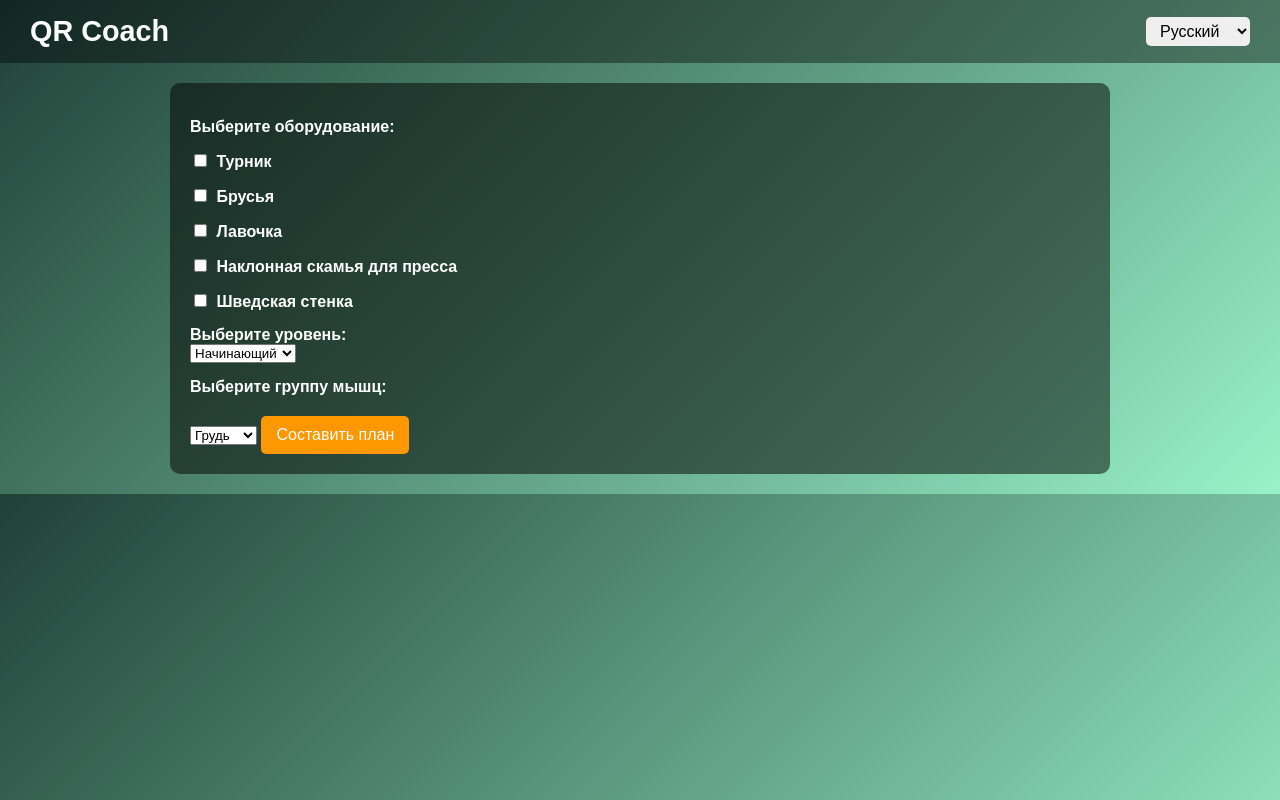
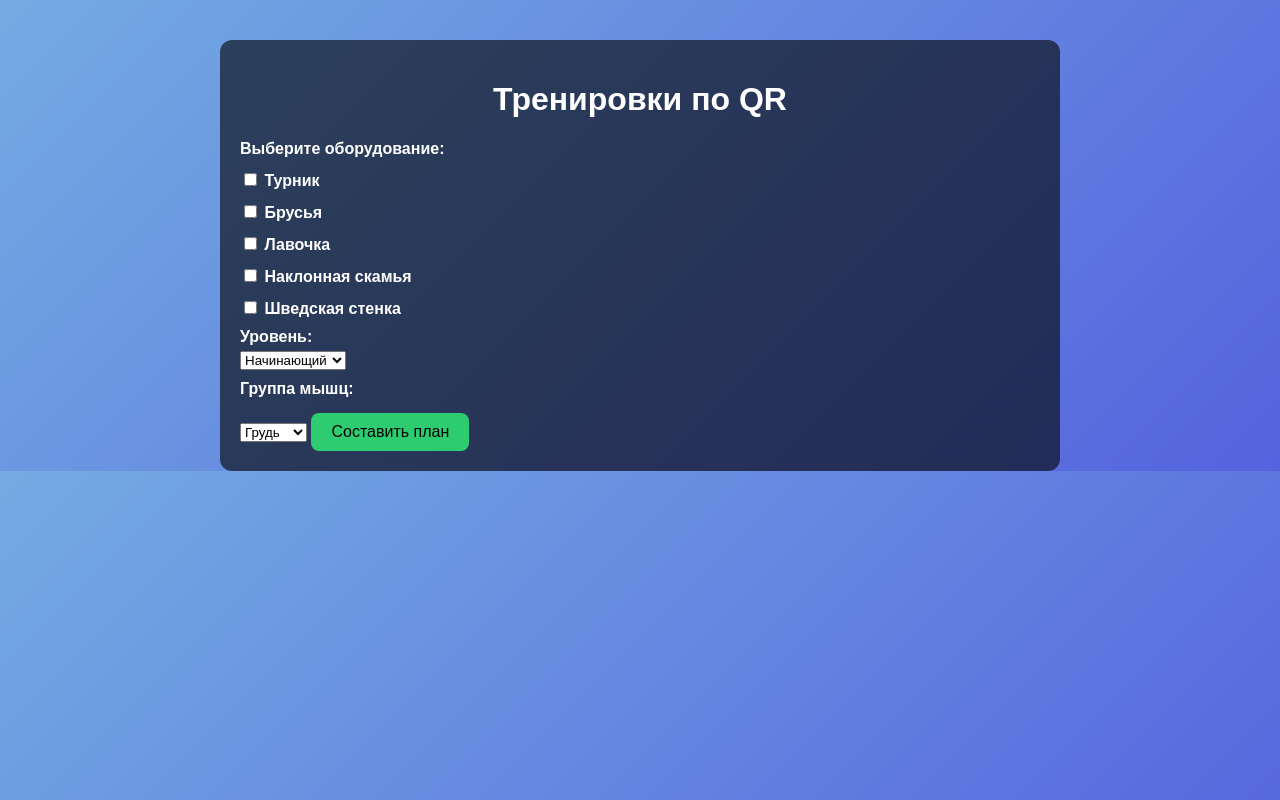
Before and after one commit to QR-coach/QR-coach, a plain HTML site: page index.html in a window 1280 px wide. Drawn offline with Linux system fonts and the light colour scheme.

Commit message:
Update index.html

```diff
--- a/index.html
+++ b/index.html
@@ -3,242 +3,154 @@
 <head>
 <meta charset="UTF-8">
 <meta name="viewport" content="width=device-width, initial-scale=1.0">
-<title>QR Coach</title>
+<title>Тренировки по QR</title>
 <style>
   body {
-        font-family: Arial, sans-serif;
+    font-family: Arial, Helvetica, sans-serif;
     margin: 0;
-        background: linear-gradient(135deg, #1f4037, #99f2c8);
+    padding: 0;
+    background: linear-gradient(135deg, #74ABE2, #5563DE);
     color: #fff;
   }
-    header {
-        display: flex;
-        justify-content: space-between;
+  .container {
+    max-width: 800px;
+    margin: 0 auto;
+    padding: 20px;
+    background: rgba(0,0,0,0.6);
+    border-radius: 12px;
+    margin-top: 40px;
+  }
+  h1 { text-align: center; }
+  label { font-weight: bold; display: block; margin-top: 10px; }
+  select, input[type=checkbox] { margin-top: 5px; }
+  button {
+    margin-top: 15px;
+    padding: 10px 20px;
+    background: #2ecc71;
+    border: none;
+    border-radius: 8px;
+    cursor: pointer;
+    font-size: 16px;
+  }
+  .exercise {
+    background: rgba(255,255,255,0.1);
+    padding: 10px;
+    margin-top: 10px;
+    border-radius: 8px;
+  }
+  .exercise button {
+    background: #3498db;
+    font-size: 14px;
+  }
+  .modal {
+    display: none;
+    position: fixed;
+    top: 0; left: 0; right: 0; bottom: 0;
+    background: rgba(0,0,0,0.8);
+    justify-content: center;
     align-items: center;
-        padding: 15px 30px;
-        background: rgba(0,0,0,0.4);
   }
-    h1 {
-        margin: 0;
-        font-size: 1.8em;
-    }
-    .lang-select select {
-        padding: 5px 10px;
-        font-size: 1em;
-        border-radius: 5px;
-        border: none;
-    }
-    main {
-        max-width: 900px;
-        margin: 20px auto;
-        background: rgba(0,0,0,0.5);
+  .modal-content {
+    background: white;
+    color: black;
     padding: 20px;
     border-radius: 10px;
-    }
-    label {
-        display: block;
-        margin-top: 15px;
-        font-weight: bold;
-    }
-    .equipment-list input {
-        margin-right: 5px;
-    }
-    button {
-        margin-top: 20px;
-        padding: 10px 15px;
-        font-size: 1em;
-        background: #ff9800;
-        border: none;
-        color: white;
-        border-radius: 5px;
-        cursor: pointer;
-    }
-    button:hover {
-        background: #e68900;
-    }
-    .exercise {
-        margin-top: 15px;
-        padding: 10px;
-        background: rgba(255,255,255,0.1);
-        border-radius: 5px;
-    }
-    .exercise a {
-        color: #ffd54f;
-        text-decoration: none;
-        font-weight: bold;
-    }
-    .exercise a:hover {
-        text-decoration: underline;
+    max-width: 400px;
+    text-align: center;
   }
 </style>
 </head>
 <body>
+<div class="container">
+  <h1>Тренировки по QR</h1>
+  <label>Выберите оборудование:</label>
+  <label><input type="checkbox" value="bar"> Турник</label>
+  <label><input type="checkbox" value="dip"> Брусья</label>
+  <label><input type="checkbox" value="bench"> Лавочка</label>
+  <label><input type="checkbox" value="decline"> Наклонная скамья</label>
+  <label><input type="checkbox" value="wallbar"> Шведская стенка</label>
 
-<header>
-    <h1 id="title">QR Coach</h1>
-    <div class="lang-select">
-        <select id="language">
-            <option value="ru">Русский</option>
-            <option value="en">English</option>
-            <option value="kz">Қазақша</option>
+  <label>Уровень:</label>
+  <select id="level">
+    <option value="beginner">Начинающий</option>
+    <option value="intermediate">Средний</option>
+    <option value="advanced">Продвинутый</option>
   </select>
-    </div>
-</header>
 
-<main>
-    <label id="equipment-label"></label>
-    <div class="equipment-list">
-        <label><input type="checkbox" value="pullup_bar"> <span id="pullup_bar"></span></label>
-        <label><input type="checkbox" value="dip_bars"> <span id="dip_bars"></span></label>
-        <label><input type="checkbox" value="bench"> <span id="bench"></span></label>
-        <label><input type="checkbox" value="incline_bench"> <span id="incline_bench"></span></label>
-        <label><input type="checkbox" value="swedish_wall"> <span id="swedish_wall"></span></label>
+  <label>Группа мышц:</label>
+  <select id="goal">
+    <option value="chest">Грудь</option>
+    <option value="back">Спина</option>
+    <option value="abs">Пресс</option>
+    <option value="arms">Руки</option>
+    <option value="legs">Ноги</option>
+    <option value="cardio">Кардио</option>
+  </select>
+
+  <button onclick="generatePlan()">Составить план</button>
+  <div id="plan"></div>
 </div>
 
-    <label id="level-label"></label>
-    <select id="level">
-        <option value="beginner"></option>
-        <option value="intermediate"></option>
-        <option value="advanced"></option>
-    </select>
-
-    <label id="goal-label"></label>
-    <select id="goal">
-        <option value="chest"></option>
-        <option value="back"></option>
-        <option value="abs"></option>
-        <option value="arms"></option>
-        <option value="legs"></option>
-        <option value="cardio"></option>
-    </select>
-
-    <button id="generate-btn"></button>
-
-    <div id="workout-plan"></div>
-</main>
+<div id="modal" class="modal">
+  <div class="modal-content">
+    <p>Под выбранную комбинацию оборудования и группы мышц упражнения не найдены. Пожалуйста, измените выбор.</p>
+    <button onclick="closeModal()">OK</button>
+  </div>
+</div>
 
 <script>
-const translations = {
-    ru: {
-        title: "QR Coach",
-        equipmentLabel: "Выберите оборудование:",
-        pullup_bar: "Турник",
-        dip_bars: "Брусья",
-        bench: "Лавочка",
-        incline_bench: "Наклонная скамья для пресса",
-        swedish_wall: "Шведская стенка",
-        levelLabel: "Выберите уровень:",
-        beginner: "Начинающий",
-        intermediate: "Средний",
-        advanced: "Продвинутый",
-        goalLabel: "Выберите группу мышц:",
-        chest: "Грудь",
-        back: "Спина",
-        abs: "Пресс",
-        arms: "Руки",
-        legs: "Ноги",
-        cardio: "Кардио",
-        generateBtn: "Составить план",
-        planTitle: "Ваш план тренировки:"
-    },
-    en: {
-        title: "QR Coach",
-        equipmentLabel: "Select equipment:",
-        pullup_bar: "Pull-up bar",
-        dip_bars: "Dip bars",
-        bench: "Bench",
-        incline_bench: "Incline bench for abs",
-        swedish_wall: "Swedish wall",
-        levelLabel: "Select level:",
-        beginner: "Beginner",
-        intermediate: "Intermediate",
-        advanced: "Advanced",
-        goalLabel: "Select muscle group:",
-        chest: "Chest",
-        back: "Back",
-        abs: "Abs",
-        arms: "Arms",
-        legs: "Legs",
-        cardio: "Cardio",
-        generateBtn: "Generate plan",
-        planTitle: "Your workout plan:"
-    },
-    kz: {
-        title: "QR Coach",
-        equipmentLabel: "Жабдықты таңдаңыз:",
-        pullup_bar: "Турник",
-        dip_bars: "Брусья",
-        bench: "Орындық",
-        incline_bench: "Қиғаш орындық (пресс үшін)",
-        swedish_wall: "Швед қабырғасы",
-        levelLabel: "Деңгейіңізді таңдаңыз:",
-        beginner: "Жаңадан бастаушы",
-        intermediate: "Орташа",
-        advanced: "Жетілдірілген",
-        goalLabel: "Бұлшықет тобын таңдаңыз:",
-        chest: "Кеуде",
-        back: "Арқа",
-        abs: "Пресс",
-        arms: "Қолдар",
-        legs: "Аяқтар",
-        cardio: "Кардио",
-        generateBtn: "Жоспар құру",
-        planTitle: "Сіздің жаттығу жоспарыңыз:"
+const EXERCISES = [
+  {name:'Скакалка', equip:[], muscles:['cardio'], video:'https://www.youtube.com/watch?v=UZs7YFGms5U'},
+  {name:'Берпи', equip:[], muscles:['cardio'], video:'https://www.youtube.com/watch?v=50-0F_gQHFI'},
+  {name:'Прыжки с разведением рук', equip:[], muscles:['cardio','legs'], video:'https://www.youtube.com/watch?v=W25ARtL80Yc'},
+  {name:'Бег на месте', equip:[], muscles:['cardio'], video:'https://www.youtube.com/watch?v=jZe2r6Uc4Ng'},
+  {name:'Подтягивания классические', equip:['bar'], muscles:['back','arms'], video:'https://www.youtube.com/watch?v=Smb8BTBBomc'},
+  {name:'Растяжка (разведение ног - вис)', equip:['bar'], muscles:['mobility'], video:'https://www.youtube.com/watch?v=rtW54YJUj30'},
+  {name:'Подтягивания обратным хватом', equip:['bar'], muscles:['back','arms'], video:'https://www.youtube.com/watch?v=dU6TUDI6Iy8'},
+  {name:'Планка с упором ног в стенку', equip:['wallbar'], muscles:['abs','core'], video:'https://www.youtube.com/watch?v=yD1BtxTcMok'},
+  {name:'Подтягивания широким хватом', equip:['bar'], muscles:['back'], video:'https://www.youtube.com/watch?v=nZfjZn6IH-M'},
+  {name:'Русский твист', equip:['decline'], muscles:['abs'], video:'https://www.youtube.com/watch?v=s1MPXo84gFA'},
+  {name:'Подъём коленей/ног в висе', equip:['bar'], muscles:['abs'], video:'https://www.youtube.com/watch?v=DiboGq-6Xkw'},
+  {name:'Скручивания на наклонной скамье', equip:['decline'], muscles:['abs'], video:'https://www.youtube.com/watch?v=7j2xB1SR6jw'},
+  {name:'Болгарские выпады', equip:['bench'], muscles:['legs'], video:'https://www.youtube.com/watch?v=Ol21mdPfmJs'},
+  {name:'Прыжки на лавку', equip:['bench'], muscles:['legs','cardio'], video:'https://www.youtube.com/watch?v=oPzFzX87dE4'},
+  {name:'Отжимания на брусьях', equip:['dip'], muscles:['chest','arms'], video:'https://www.youtube.com/watch?v=pF_3A66lxpQ'},
+  {name:'Подъём коленей в упоре на брусьях', equip:['dip'], muscles:['abs'], video:'https://www.youtube.com/watch?v=8HLQfi58xhA'},
+  {name:'Отжимания ногами на лавке', equip:['bench'], muscles:['chest','legs'], video:'https://www.youtube.com/watch?v=zPTf2Ub_kEs'},
+  {name:'Обратные отжимания на лавке', equip:['bench'], muscles:['arms'], video:'https://www.youtube.com/watch?v=C6QV5J1gulk'}
+];
+
+function generatePlan(){
+  const checked = Array.from(document.querySelectorAll('input[type=checkbox]:checked')).map(c=>c.value);
+  const goal = document.getElementById('goal').value;
+
+  let filtered = EXERCISES.filter(ex => {
+    if(checked.length > 0 && ex.equip.length > 0){
+      return ex.equip.some(eq => checked.includes(eq)) && ex.muscles.includes(goal);
+    } else if(checked.length > 0 && ex.equip.length === 0){
+      return ex.muscles.includes(goal);
+    } else if(checked.length === 0){
+      return ex.muscles.includes(goal) && ex.equip.length === 0;
     }
-};
+    return false;
+  });
 
-const exercises = {
-    cardio: [
-        { name: "Скакалка", link: "https://youtube.com/shorts/UZs7YFGms5U?si=46in_gJZnx74c7zf" },
-        { name: "Берпи", link: "https://youtu.be/50-0F_gQHFI?si=c4VrUjam-AwPQscW" },
-    ],
-    // Остальные группы мышц сюда вставляем так же
-};
-
-function setLanguage(lang) {
-    const t = translations[lang];
-    document.getElementById("title").textContent = t.title;
-    document.getElementById("equipment-label").textContent = t.equipmentLabel;
-    document.getElementById("pullup_bar").textContent = t.pullup_bar;
-    document.getElementById("dip_bars").textContent = t.dip_bars;
-    document.getElementById("bench").textContent = t.bench;
-    document.getElementById("incline_bench").textContent = t.incline_bench;
-    document.getElementById("swedish_wall").textContent = t.swedish_wall;
-    document.getElementById("level-label").textContent = t.levelLabel;
-    document.querySelector("#level option[value='beginner']").textContent = t.beginner;
-    document.querySelector("#level option[value='intermediate']").textContent = t.intermediate;
-    document.querySelector("#level option[value='advanced']").textContent = t.advanced;
-    document.getElementById("goal-label").textContent = t.goalLabel;
-    document.querySelector("#goal option[value='chest']").textContent = t.chest;
-    document.querySelector("#goal option[value='back']").textContent = t.back;
-    document.querySelector("#goal option[value='abs']").textContent = t.abs;
-    document.querySelector("#goal option[value='arms']").textContent = t.arms;
-    document.querySelector("#goal option[value='legs']").textContent = t.legs;
-    document.querySelector("#goal option[value='cardio']").textContent = t.cardio;
-    document.getElementById("generate-btn").textContent = t.generateBtn;
+  if(filtered.length === 0){
+    document.getElementById('modal').style.display = 'flex';
+    document.getElementById('plan').innerHTML = '';
+    return;
   }
 
-document.getElementById("language").addEventListener("change", function(){
-    setLanguage(this.value);
+  let html = '';
+  filtered.forEach(ex => {
+    html += `<div class="exercise"><strong>${ex.name}</strong><br><button onclick=\"window.open('${ex.video}','_blank')\">Смотреть технику</button></div>`;
   });
 
-document.getElementById("generate-btn").addEventListener("click", function(){
-    const goal = document.getElementById("goal").value;
-    const lang = document.getElementById("language").value;
-    const t = translations[lang];
-    let planHTML = `<h2>${t.planTitle}</h2>`;
-    if(exercises[goal]) {
-        exercises[goal].forEach(ex => {
-            planHTML += `<div class="exercise">${ex.name} — <a href="${ex.link}" target="_blank">Видео</a></div>`;
-        });
-    } else {
-        planHTML += `<p>Нет упражнений для этой категории</p>`;
+  document.getElementById('plan').innerHTML = html;
 }
-    document.getElementById("workout-plan").innerHTML = planHTML;
-});
-
-setLanguage("ru");
+function closeModal(){
+  document.getElementById('modal').style.display = 'none';
+}
 </script>
-
 </body>
 </html>
```
Lines whose indentation alone changed are shown as unchanged.
